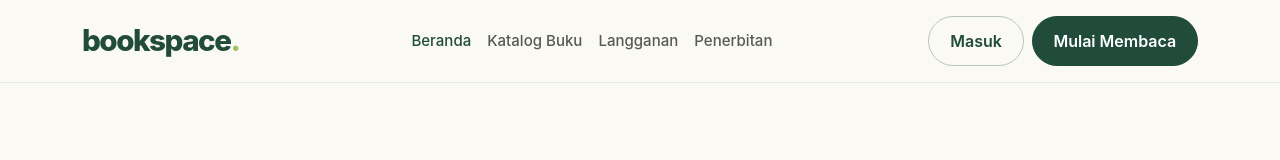
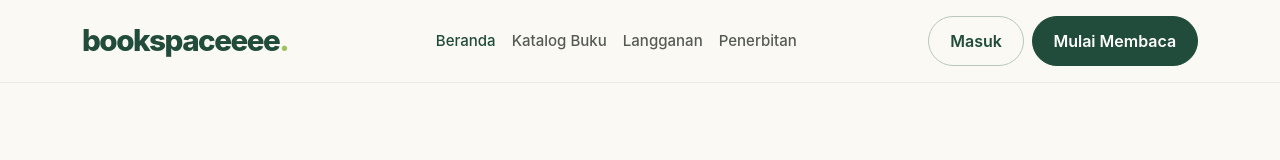
Before and after one commit to ProDev85/tokobuku, a plain HTML site: page index.html in a window 1280 px wide. Shown: the top 160 px of the page. Drawn offline with nearby package versions, Linux system fonts and the light colour scheme.

Commit message:
Update index.html

```diff
--- a/index.html
+++ b/index.html
@@ -24,7 +24,7 @@
       <nav class="navbar navbar-expand-lg" aria-label="Navigasi utama">
         <div class="container">
           <a class="navbar-brand brand-logo" href="index.html">
-            bookspace<span>.</span>
+            bookspaceeee<span>.</span>
           </a>
 
           <button
```
